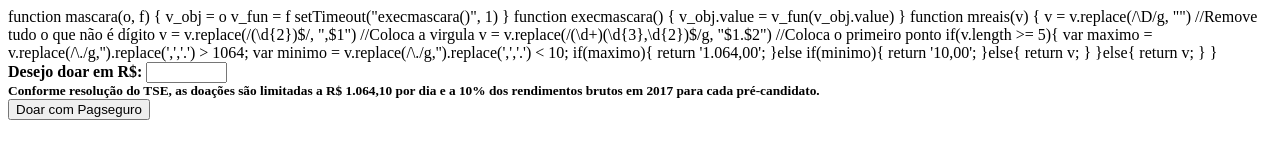
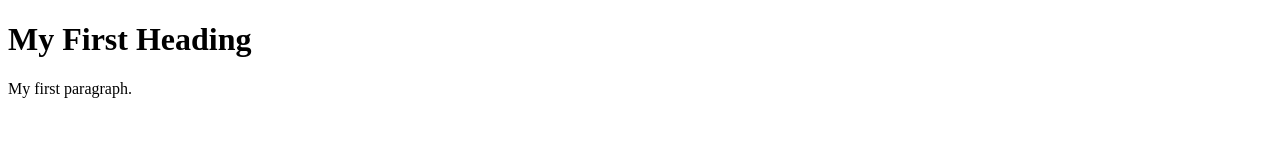
Before and after one commit to SamuDoPigz/input, a plain HTML site: page main.html in a window 1280 px wide. Drawn offline with Linux system fonts and the light colour scheme.

Commit message:
Update main.html

```diff
--- a/main.html
+++ b/main.html
@@ -1,43 +1,9 @@
-function mascara(o, f) {
-    v_obj = o
-    v_fun = f
-    setTimeout("execmascara()", 1)
-}
+<!DOCTYPE html>
+<html>
+<body>
 
-function execmascara() {
-    v_obj.value = v_fun(v_obj.value)
-}
+<h1>My First Heading</h1>
+<p>My first paragraph.</p>
 
-function mreais(v) {
-    v = v.replace(/\D/g, "") //Remove tudo o que não é dígito
-    v = v.replace(/(\d{2})$/, ",$1") //Coloca a virgula
-    v = v.replace(/(\d+)(\d{3},\d{2})$/g, "$1.$2") //Coloca o primeiro ponto
-
-   if(v.length >= 5){
-      var maximo = v.replace(/\./g,'').replace(',','.') > 1064;
-      var minimo = v.replace(/\./g,'').replace(',','.') < 10;
-
-      if(maximo){
-         return '1.064,00';
-      }else if(minimo){
-         return '10,00';
-      }else{
-         return v;
-      }
-   }else{
-      return v;
-   }
-}
-<div class="container">
-   <form>
-       <div class="form-group">
-           <label for="dinheiro"><b>Desejo doar em R$: </label>
-           <input name="campo1" onkeypress="mascara(this,mreais)" size="7" /><br>
-           <small>Conforme resolução do TSE, as doações são limitadas a R$ 1.064,10 por dia e a 10% dos rendimentos brutos em 2017 para cada pré-candidato. </small><br>
-           <button type="submit" class="btn-doar-form">Doar com Pagseguro</button>
-          <!-- <button type="submit" class="btn-doar-form">Doar com PayPal</button> -->
-
-       </div>
-
-   </form>
-</div>
+</body>
+</html>
```
